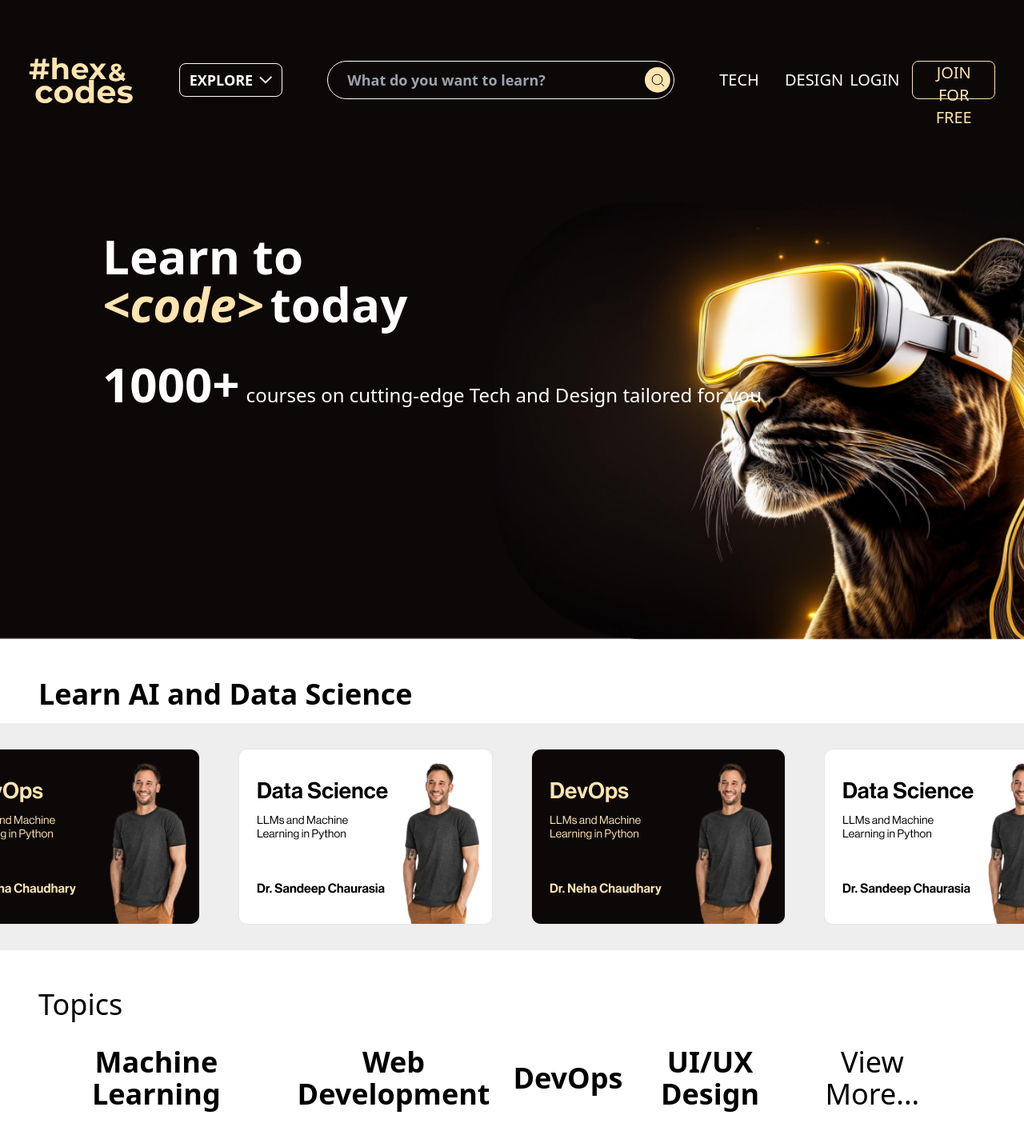
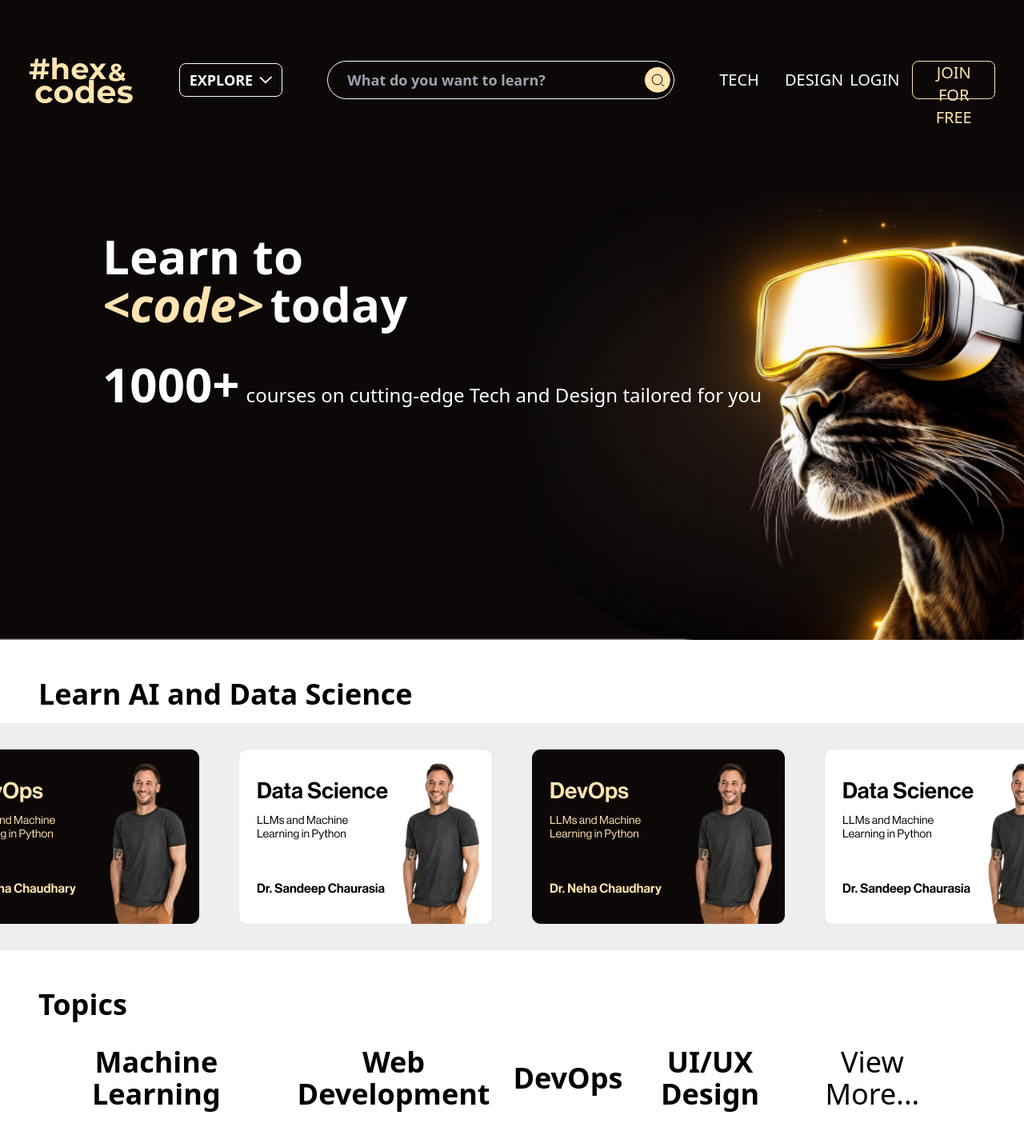
Before and after one commit to mohithingorani/HexAndCode, a Next.js app: page /landing in a window 1280 px wide. Shown: the top 1434 px of the page at 80% size. Built offline with nearby package versions, Linux system fonts and the light colour scheme.

Commit message:
final commit

```diff
--- a/next.config.mjs
+++ b/next.config.mjs
@@ -1,4 +1,8 @@
 /** @type {import('next').NextConfig} */
-const nextConfig = {};
+const nextConfig = {
+    eslint: {
+        ignoreDuringBuilds: true,
+    },
+};
 
 export default nextConfig;
--- a/src/app/components/Background.tsx
+++ b/src/app/components/Background.tsx
@@ -3,8 +3,9 @@ import NavBar from "./NavBar";
 export function Background() {
 return (
     <div
-        className="relative flex flex-col items-start pl-32  justify-center w-full h-screen bg-cover bg-center "
-        style={{ backgroundImage: 'url("/background2.png")' }}
+        className="relative flex flex-col items-start pl-32  justify-center w-full h-screen bg-cover bg-center  border-black "
+        style={{ backgroundImage: 'url("/bgnew.png")'  }}
+        draggable={false} // Add draggable false
     >
         {/* Content on top of the background */}
         <div className="absolute top-0 left-0 w-full z-10">
@@ -25,7 +26,9 @@ return (
                 <div className="text-6xl font-bold">1000+</div>{" "}
                 {/* Updated to text-6xl */}
                 <div className="text-2xl font-light flex flex-col items-end h-full justify-end">
-                    <div className="h-fit">courses on cutting-edge Tech and Design tailored for you</div>
+                    <div className="h-fit">
+                        courses on cutting-edge Tech and Design tailored for you
+                    </div>
                 </div>
             </div>
             <div></div>
--- a/src/app/landing/layout.tsx
+++ b/src/app/landing/layout.tsx
@@ -1,11 +1,9 @@
 import type { Metadata } from "next";
-import NavBar from "../components/NavBar";
-import { Background } from "../components/Background";
 
 
 
 export const metadata: Metadata = {
-  title: "Create Next App",
+  title: "HexAndCode",
   description: "Generated by create next app",
 };
 
--- a/src/app/landing/page.tsx
+++ b/src/app/landing/page.tsx
@@ -53,7 +53,7 @@ export default function LandingLayout() {
           />
         </div>
         <div className="pl-12 pt-12">
-          <div className="text-black  text-4xl">Topics</div>
+          <div className="text-black font-semibold  text-4xl">Topics</div>
         </div>
         <div className="px-12 w-full mt-8">
           <div className=" text-4xl flex justify-between font-bold pr-12  ">
--- a/src/app/layout.tsx
+++ b/src/app/layout.tsx
@@ -14,7 +14,7 @@ const geistMono = localFont({
 });
 
 export const metadata: Metadata = {
-  title: "Create Next App",
+  title: "HexAndCode",
   description: "Generated by create next app",
 };
 
```
